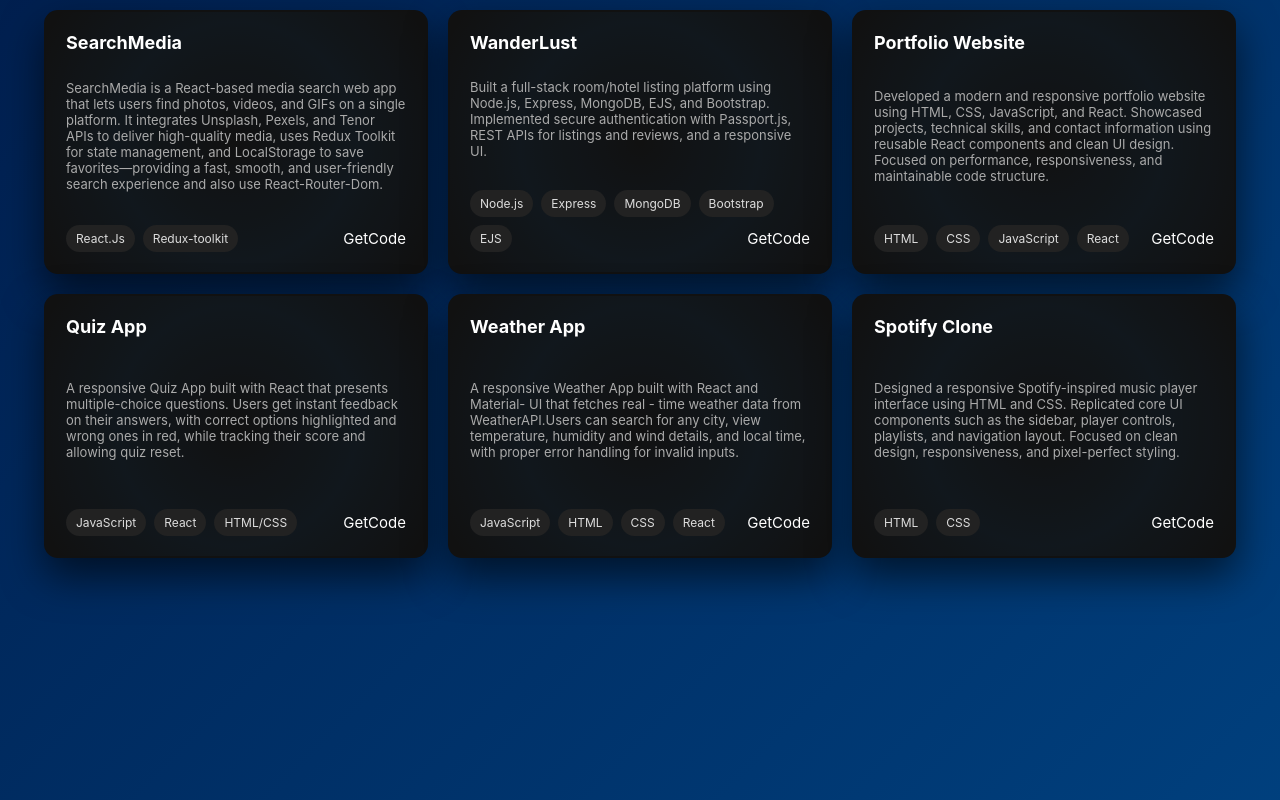
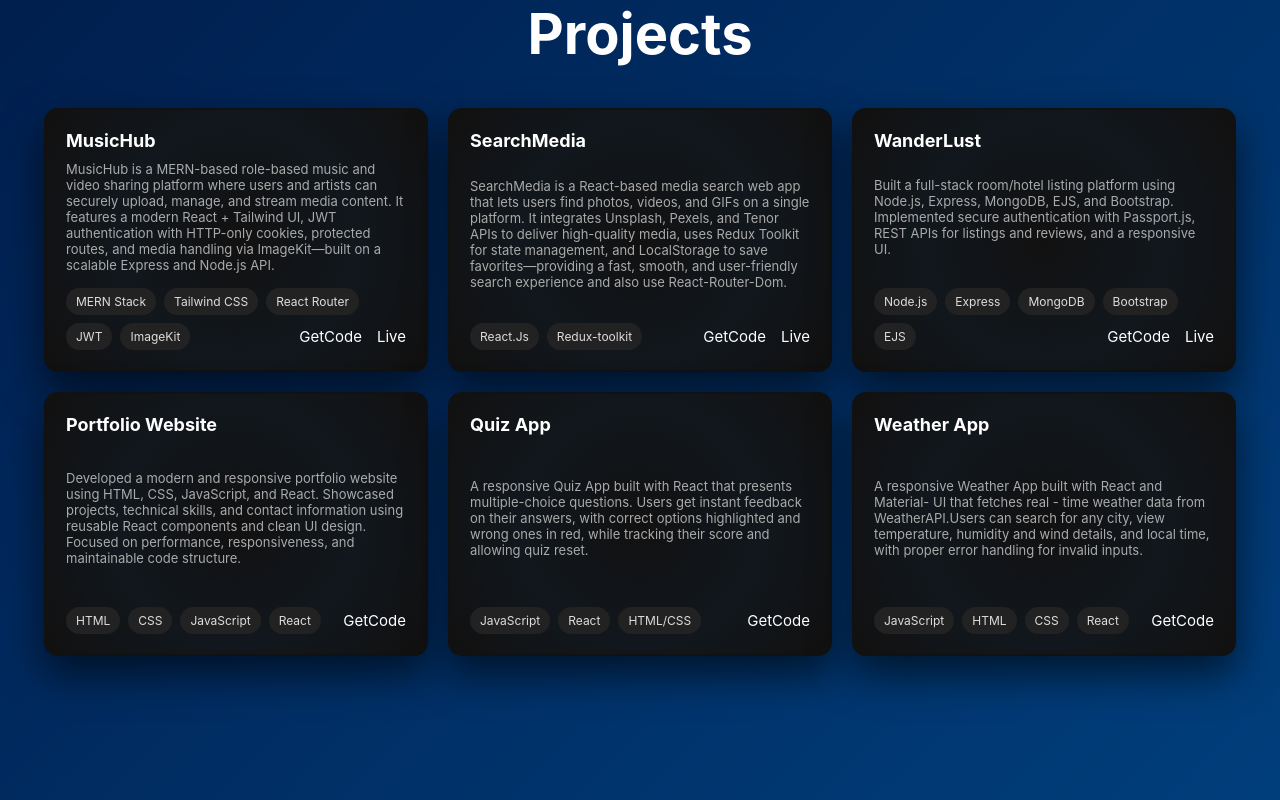
Before and after one commit to surajgupta9161/portfolio, a React (Vite) app: page / in a window 1280 px wide. Shown: the part 1760-2560 px from the top of the page. Built offline with nearby package versions, Linux system fonts and the light colour scheme.

Commit message:
add MusicHub project

```diff
--- a/src/Components/About/About.jsx
+++ b/src/Components/About/About.jsx
@@ -1,75 +1,96 @@
 import React, { useRef } from 'react'
-import "./About.css";
-import suraj from "../../assets/suraj.jpg"
-import { useGSAP } from "@gsap/react";
-import gsap from "gsap";
-import { ScrollTrigger } from "gsap/ScrollTrigger";
-
+import './About.css'
+import suraj from '../../assets/suraj.jpg'
+import { useGSAP } from '@gsap/react'
+import gsap from 'gsap'
+import { ScrollTrigger } from 'gsap/ScrollTrigger'
 
 const About = () => {
-
-
-    gsap.registerPlugin(ScrollTrigger);
+  gsap.registerPlugin(ScrollTrigger)
 
   const aboutRef = useRef(null)
 
-    useGSAP(() => {
+  useGSAP(
+    () => {
       const tl = gsap.timeline({
         scrollTrigger: {
           trigger: aboutRef.current,
-                start: "top 80%",
-                toggleActions: "play reset play reset",
+          start: 'top 80%',
+          toggleActions: 'play reset play reset'
+        }
+      })
 
+      tl.from('.about-title h1', { y: 60, opacity: 0, duration: 0.4 })
+        .from('.about-left img', { x: -80, opacity: 0, duration: 0.4 })
+        .from('.about-para p', { y: 40, opacity: 0, duration: 0.5 })
+        .from('.about-skills', { x: 40, opacity: 0, stagger: 0.3 })
+        .from('.achivements', { y: 50, opacity: 0, stagger: 0.3 })
+      // ScrollTrigger.refresh();
     },
-        });
-
-        tl.from(".about-title h1", { y: 60, opacity: 0, duration: 0.4 })
-            .from(".about-left img", { x: -80, opacity: 0, duration: 0.4 })
-            .from(".about-para p", { y: 40, opacity: 0, duration: 0.5 })
-            .from(".about-skills", { x: 40, opacity: 0, stagger: 0.3 })
-            .from(".achivements", { y: 50, opacity: 0, stagger: 0.3 });
-        // ScrollTrigger.refresh();
-    }, { scope: aboutRef });
-
-
-
+    { scope: aboutRef }
+  )
 
   return (
     <div>
-            <div id='about' ref={aboutRef} className="about">
-                <div className="about-title">
+      <div id='about' ref={aboutRef} className='about'>
+        <div className='about-title'>
           <h1>About Me</h1>
         </div>
-                <div className="about-sections">
-                    <div className="about-left">
-                        <img src={suraj} alt="photo" />
+        <div className='about-sections'>
+          <div className='about-left'>
+            <img src={suraj} alt='photo' />
           </div>
-                    <div className="about-right">
-                        <div className="about-para">
-                            <p>My name is Suraj, and I am a Computer Science Engineer with a B.Tech degree. I have a strong interest in coding, problem-solving, and technology development. I enjoy exploring new programming languages, building projects, and improving my technical skills. My goal is to grow as a developer and contribute to creating innovative software solutions.</p>
+          <div className='about-right'>
+            <div className='about-para'>
+              <p>
+                My name is Suraj, and I am a Computer Science Engineer with a
+                B.Tech degree. I have a strong interest in coding,
+                problem-solving, and technology development. I enjoy exploring
+                new programming languages, building projects, and improving my
+                technical skills. My goal is to grow as a developer and
+                contribute to creating innovative software solutions.
+              </p>
             </div>
-                        <div className="about-skills">
-                            <div className="about-skill"><p>HTML/CSS</p> <hr style={{ width: "80%" }} /></div>
-                            <div className="about-skill"><p>JavaScript</p> <hr style={{ width: "50%" }} /></div>
-                            <div className="about-skill"><p>MongoDB</p> <hr style={{ width: "60%" }} /></div>
-                            <div className="about-skill"><p>Express.JS</p> <hr style={{ width: "50%" }} /></div>
-                            <div className="about-skill"><p>React.JS</p> <hr style={{ width: "80%" }} /></div>
-                            <div className="about-skill"><p>Node.JS</p> <hr style={{ width: "60%" }} /></div>
+            <div className='about-skills'>
+              <div className='about-skill'>
+                <p>HTML/CSS</p> <hr style={{ width: '85%' }} />
+              </div>
+              <div className='about-skill'>
+                <p>JavaScript</p> <hr style={{ width: '75%' }} />
+              </div>
+              <div className='about-skill'>
+                <p>MongoDB</p> <hr style={{ width: '70%' }} />
+              </div>
+              <div className='about-skill'>
+                <p>Express.JS</p> <hr style={{ width: '75%' }} />
+              </div>
+              <div className='about-skill'>
+                <p>React.JS</p> <hr style={{ width: '80%' }} />
+              </div>
+              <div className='about-skill'>
+                <p>Node.JS</p> <hr style={{ width: '70%' }} />
+              </div>
+              <div className='about-skill'>
+                <p>Tailwind CSS</p> <hr style={{ width: '80%' }} />
+              </div>
+              <div className='about-skill'>
+                <p>Bootstrap</p> <hr style={{ width: '75%' }} />
               </div>
             </div>
           </div>
-                <div className="achivements">
-                    <div className="achivement">
+        </div>
+        <div className='achivements'>
+          <div className='achivement'>
             <h1>05+</h1>
             <p>PROJECTS COMPLETED</p>
           </div>
           <hr />
-                    <div className="achivement">
+          <div className='achivement'>
             <h1>02+</h1>
             <p>PROJECTS PENDING</p>
           </div>
           <hr />
-                    <div className="achivement">
+          <div className='achivement'>
             <h1>03+</h1>
             <p>PROJECTS IDEAS!</p>
           </div>
--- a/src/Components/Navbar/Navbar.jsx
+++ b/src/Components/Navbar/Navbar.jsx
@@ -1,24 +1,22 @@
 import React, { useRef } from 'react'
-import "./Navbar.css"
-import logo from "../../assets/logo.jpg"
+import './Navbar.css'
+import logo from '../../assets/logo.jpg'
 import AnchorLink from 'react-anchor-link-smooth-scroll'
 import { useGSAP } from '@gsap/react'
-import gsap from "gsap"
-import { ScrollTrigger } from "gsap/ScrollTrigger";
+import gsap from 'gsap'
+import { ScrollTrigger } from 'gsap/ScrollTrigger'
 const Navbar = () => {
-
-    const menuRef = useRef();
-    const mobOpenRef = useRef();
+  const menuRef = useRef()
+  const mobOpenRef = useRef()
 
   const openMenu = () => {
-        menuRef.current.style.right = "0";
-        mobOpenRef.current.style.display = "none";
-
+    menuRef.current.style.right = '0'
+    mobOpenRef.current.style.display = 'none'
   }
 
   const closeMenu = () => {
-        mobOpenRef.current.style.display = "block";
-        menuRef.current.style.right = "-350px";
+    mobOpenRef.current.style.display = 'block'
+    menuRef.current.style.right = '-350px'
   }
 
   // gsap.registerPlugin(ScrollTrigger);
@@ -39,26 +37,55 @@ const Navbar = () => {
 
   return (
     <div className='navbar'>
-            <img src={logo} alt="logo" />
-            <i ref={mobOpenRef} className="fa-solid fa-bars nav-mob-open" onClick={openMenu} ></i>
-            <ul ref={menuRef} className="nav-menu">
-                <i className="fa-solid fa-xmark nav-mob-close" onClick={closeMenu}></i>
-                <li> <AnchorLink className='anchor' href='#hero'><p>Home</p></AnchorLink></li>
-                <li> <AnchorLink className='anchor' href='#about'><p>About me</p></AnchorLink> </li>
-                <li> <AnchorLink className='anchor' href='#projects'><p>Projects</p></AnchorLink> </li>
+      <img src={logo} alt='logo' />
+      <i
+        ref={mobOpenRef}
+        className='fa-solid fa-bars nav-mob-open'
+        onClick={openMenu}
+      ></i>
+      <ul ref={menuRef} className='nav-menu'>
+        <i className='fa-solid fa-xmark nav-mob-close' onClick={closeMenu}></i>
+        <li>
+          {' '}
+          <AnchorLink className='anchor' href='#hero'>
+            <p>Home</p>
+          </AnchorLink>
+        </li>
+        <li>
+          {' '}
+          <AnchorLink className='anchor' href='#about'>
+            <p>About me</p>
+          </AnchorLink>{' '}
+        </li>
+        <li>
+          {' '}
+          <AnchorLink className='anchor' href='#projects'>
+            <p>Projects</p>
+          </AnchorLink>{' '}
+        </li>
         <li>
           <a
             className='anchor'
-                        href='https://wanderlust-8kue.onrender.com/'
-                        target="_blank"
-                        rel="noopener noreferrer"
+            href='https://musichub-2.onrender.com/'
+            target='_blank'
+            rel='noopener noreferrer'
           >
             <p>Latest Project</p>
           </a>
         </li>
-                <li> <AnchorLink className='anchor' href='#contact'><p>Contact</p></AnchorLink> </li>
+        <li>
+          {' '}
+          <AnchorLink className='anchor' href='#contact'>
+            <p>Contact</p>
+          </AnchorLink>{' '}
+        </li>
       </ul>
-            <div className="nav-connect"> <AnchorLink className='anchor-btn' href='#contact'>Connect with me</AnchorLink></div>
+      <div className='nav-connect'>
+        {' '}
+        <AnchorLink className='anchor-btn' href='#contact'>
+          Connect with me
+        </AnchorLink>
+      </div>
     </div>
   )
 }
--- a/src/Components/Projects/Card.jsx
+++ b/src/Components/Projects/Card.jsx
@@ -1,81 +1,89 @@
-import React, { useState } from "react";
-import "./Card.css";
-import Data from "../../Data/Data.js";
-import { useGSAP } from "@gsap/react";
-import gsap from "gsap";
-import { ScrollTrigger } from "gsap/ScrollTrigger";
+import React, { useState } from 'react'
+import './Card.css'
+import Data from '../../Data/Data.js'
 
-function ProjectCard({ project }) {
-    const [light, setLight] = useState({ x: "50%", y: "50%", opacity: 0 });
-    const [tilt, setTilt] = useState({ x: 0, y: 0 });
+function ProjectCard ({ project }) {
+  const [light, setLight] = useState({ x: '50%', y: '50%', opacity: 0 })
+  const [tilt, setTilt] = useState({ x: 0, y: 0 })
 
-    const handleMouseMove = (e) => {
-        const rect = e.currentTarget.getBoundingClientRect();
-        const x = e.nativeEvent.offsetX; // card ke andar ka X
-        const y = e.nativeEvent.offsetY; // card ke andar ka Y
+  const handleMouseMove = e => {
+    const rect = e.currentTarget.getBoundingClientRect()
+    const x = e.nativeEvent.offsetX // card ke andar ka X
+    const y = e.nativeEvent.offsetY // card ke andar ka Y
 
-        const centerX = rect.width / 2;
-        const centerY = rect.height / 2;
+    const centerX = rect.width / 2
+    const centerY = rect.height / 2
 
-        const rotateX = ((y - centerY) / centerY) * 3;
-        const rotateY = ((x - centerX) / centerX) * -3;
+    const rotateX = ((y - centerY) / centerY) * 3
+    const rotateY = ((x - centerX) / centerX) * -3
 
-        setTilt({ x: rotateX, y: rotateY });
-        setLight({ x: x + "px", y: y + "px", opacity: 0.6 });
-    };
+    setTilt({ x: rotateX, y: rotateY })
+    setLight({ x: x + 'px', y: y + 'px', opacity: 0.6 })
+  }
 
   const handleMouseLeave = () => {
-        setTilt({ x: 0, y: 0 });
-        setLight({ ...light, opacity: 0 });
-    };
+    setTilt({ x: 0, y: 0 })
+    setLight({ ...light, opacity: 0 })
+  }
 
   return (
     <div
-            className="scene card-box"
+      className='scene card-box'
       onMouseMove={handleMouseMove}
       onMouseLeave={handleMouseLeave}
     >
       <div
-                className="card"
+        className='card'
         style={{
           transform: `rotateX(${tilt.x}deg) rotateY(${tilt.y}deg)`,
-                    "--light-x": light.x,
-                    "--light-y": light.y,
-                    "--light-opacity": light.opacity,
+          '--light-x': light.x,
+          '--light-y': light.y,
+          '--light-opacity': light.opacity
         }}
       >
-                <div className="card-inner">
-                    <h3 className="title">{project.title}</h3>
-                    <p className="desc">{project.description}</p>
+        <div className='card-inner'>
+          <h3 className='title'>{project.title}</h3>
+          <p className='desc'>{project.description}</p>
 
-                    <div className="meta">
+          <div className='meta'>
             {project.technologies.map((tech, i) => (
-                            <div key={i} className="chip">
+              <div key={i} className='chip'>
                 {tech}
               </div>
             ))}
             <div
               style={{
-                                marginLeft: "auto",
-                                fontSize: "15px",
-                                color: "#777",
+                marginLeft: 'auto',
+                fontSize: '15px',
+                color: '#777'
               }}
             >
-                            <a href={project.link} target="_blank" className="getcode">GetCode</a>
+              {project?.link?.length > 0 && (
+                <a href={project.link} target='_blank' className='getcode'>
+                  GetCode
+                </a>
+              )}
+
+              {project?.live?.length > 0 && (
+                <a
+                  style={{ marginLeft: '15px' }}
+                  href={project.live}
+                  target='_blank'
+                  className='getcode'
+                >
+                  Live
+                </a>
+              )}
             </div>
           </div>
         </div>
       </div>
     </div>
-    );
+  )
 }
 
-
-
-
-export default function Card() {
+export default function Card () {
   // gsap.registerPlugin(ScrollTrigger);
-
 
   // useGSAP(() => {
   //     const tl = gsap.timeline({
@@ -98,10 +106,10 @@ export default function Card() {
   // }, { scope: ".cards-container" });
 
   return (
-        <div className="cards-container">
+    <div className='cards-container'>
       {Data.map((project, ind) => (
         <ProjectCard key={ind} project={project} />
       ))}
     </div>
-    );
+  )
 }
--- a/src/Data/Data.js
+++ b/src/Data/Data.js
@@ -1,43 +1,56 @@
 const Data = [
-    {
-        title: "SearchMedia",
-        description: "SearchMedia is a React-based media search web app that lets users find photos, videos, and GIFs on a single platform. It integrates Unsplash, Pexels, and Tenor APIs to deliver high-quality media, uses Redux Toolkit for state management, and LocalStorage to save favorites—providing a fast, smooth, and user-friendly search experience and also use React-Router-Dom.",
-        technologies: ["React.Js", "Redux-toolkit"],
-        link: "https://github.com/surajgupta9161/SearchMedia",
-    },
-    {
-        title: "WanderLust",
-        description: "Built a full-stack room/hotel listing platform using Node.js, Express, MongoDB, EJS, and Bootstrap. Implemented secure authentication with Passport.js, REST APIs for listings and reviews, and a responsive UI.",
-        technologies: ["Node.js", "Express", "MongoDB", "Bootstrap", "EJS"],
-        link: "https://github.com/surajgupta9161/WanderLust"
-    },
-    {
-        title: "Portfolio Website",
-        description: "Developed a modern and responsive portfolio website using HTML, CSS, JavaScript, and React. Showcased projects, technical skills, and contact information using reusable React components and clean UI design. Focused on performance, responsiveness, and maintainable code structure.",
-        technologies: ["HTML", "CSS", "JavaScript", "React"],
-        link: "https://github.com/surajgupta9161/portfolio"
-    },
-    {
-        title: "Quiz App",
-        description: "A responsive Quiz App built with React that presents multiple-choice questions. Users get instant feedback on their answers, with correct options highlighted and wrong ones in red, while tracking their score and allowing quiz reset.",
-        technologies: ["JavaScript", "React", "HTML/CSS"],
-        link: "https://github.com/surajgupta9161/QuizeApp"
+  {
+    title: 'MusicHub',
+    description:
+      'MusicHub is a MERN-based role-based music and video sharing platform where users and artists can securely upload, manage, and stream media content. It features a modern React + Tailwind UI, JWT authentication with HTTP-only cookies, protected routes, and media handling via ImageKit—built on a scalable Express and Node.js API.',
+    technologies: [
+      'MERN Stack',
+      'Tailwind CSS',
+      'React Router',
+      'JWT',
+      'ImageKit'
+    ],
+    link: 'https://github.com/surajgupta9161/MusicHub',
+    live: 'https://musichub-2.onrender.com/'
+  },
 
-    },
-    {
-        title: "Weather App",
-        description: "A responsive Weather App built with React and Material- UI that fetches real - time weather data from WeatherAPI.Users can search for any city, view temperature, humidity and wind details, and local time, with proper error handling for invalid inputs.",
-        technologies: ["JavaScript", "HTML", "CSS", "React"],
-        link: "https://github.com/surajgupta9161/weatherApp"
-    },
+  {
+    title: 'SearchMedia',
+    description:
+      'SearchMedia is a React-based media search web app that lets users find photos, videos, and GIFs on a single platform. It integrates Unsplash, Pexels, and Tenor APIs to deliver high-quality media, uses Redux Toolkit for state management, and LocalStorage to save favorites—providing a fast, smooth, and user-friendly search experience and also use React-Router-Dom.',
+    technologies: ['React.Js', 'Redux-toolkit'],
+    link: 'https://github.com/surajgupta9161/SearchMedia',
+    live: 'https://search-media-qdpl.vercel.app/'
+  },
+  {
+    title: 'WanderLust',
+    description:
+      'Built a full-stack room/hotel listing platform using Node.js, Express, MongoDB, EJS, and Bootstrap. Implemented secure authentication with Passport.js, REST APIs for listings and reviews, and a responsive UI.',
+    technologies: ['Node.js', 'Express', 'MongoDB', 'Bootstrap', 'EJS'],
+    link: 'https://github.com/surajgupta9161/WanderLust',
+    live: 'https://wanderlust-8kue.onrender.com'
+  },
+  {
+    title: 'Portfolio Website',
+    description:
+      'Developed a modern and responsive portfolio website using HTML, CSS, JavaScript, and React. Showcased projects, technical skills, and contact information using reusable React components and clean UI design. Focused on performance, responsiveness, and maintainable code structure.',
+    technologies: ['HTML', 'CSS', 'JavaScript', 'React'],
+    link: 'https://github.com/surajgupta9161/portfolio'
+  },
+  {
+    title: 'Quiz App',
+    description:
+      'A responsive Quiz App built with React that presents multiple-choice questions. Users get instant feedback on their answers, with correct options highlighted and wrong ones in red, while tracking their score and allowing quiz reset.',
+    technologies: ['JavaScript', 'React', 'HTML/CSS'],
+    link: 'https://github.com/surajgupta9161/QuizeApp'
+  },
+  {
+    title: 'Weather App',
+    description:
+      'A responsive Weather App built with React and Material- UI that fetches real - time weather data from WeatherAPI.Users can search for any city, view temperature, humidity and wind details, and local time, with proper error handling for invalid inputs.',
+    technologies: ['JavaScript', 'HTML', 'CSS', 'React'],
+    link: 'https://github.com/surajgupta9161/weatherApp'
+  }
+]
 
-    {
-        title: "Spotify Clone",
-        description: "Designed a responsive Spotify-inspired music player interface using HTML and CSS. Replicated core UI components such as the sidebar, player controls, playlists, and navigation layout. Focused on clean design, responsiveness, and pixel-perfect styling.",
-        technologies: ["HTML", "CSS"]
-    }
-
-
-];
-
-export default Data;
+export default Data
```
Lines whose indentation alone changed are shown as unchanged.
